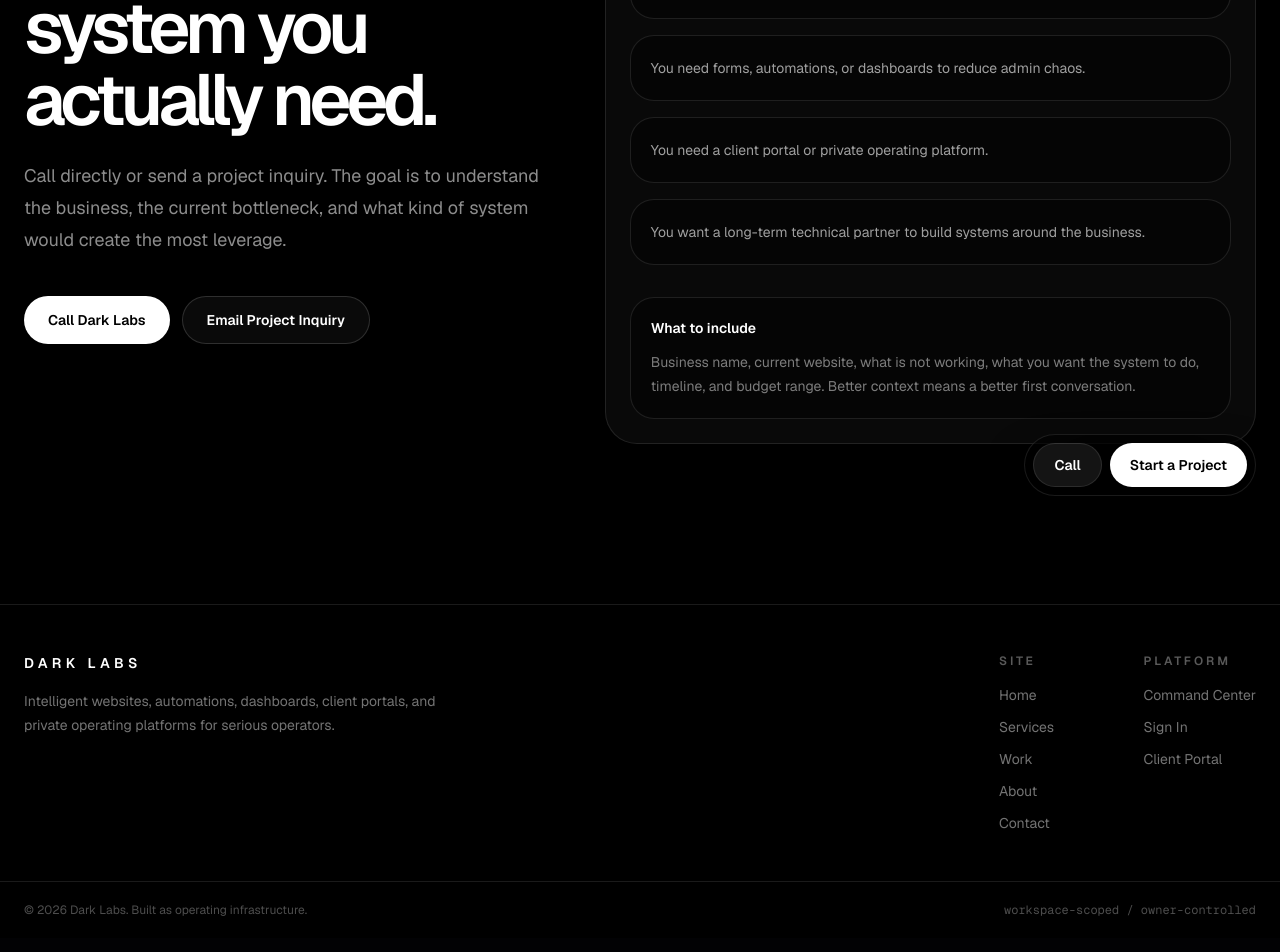
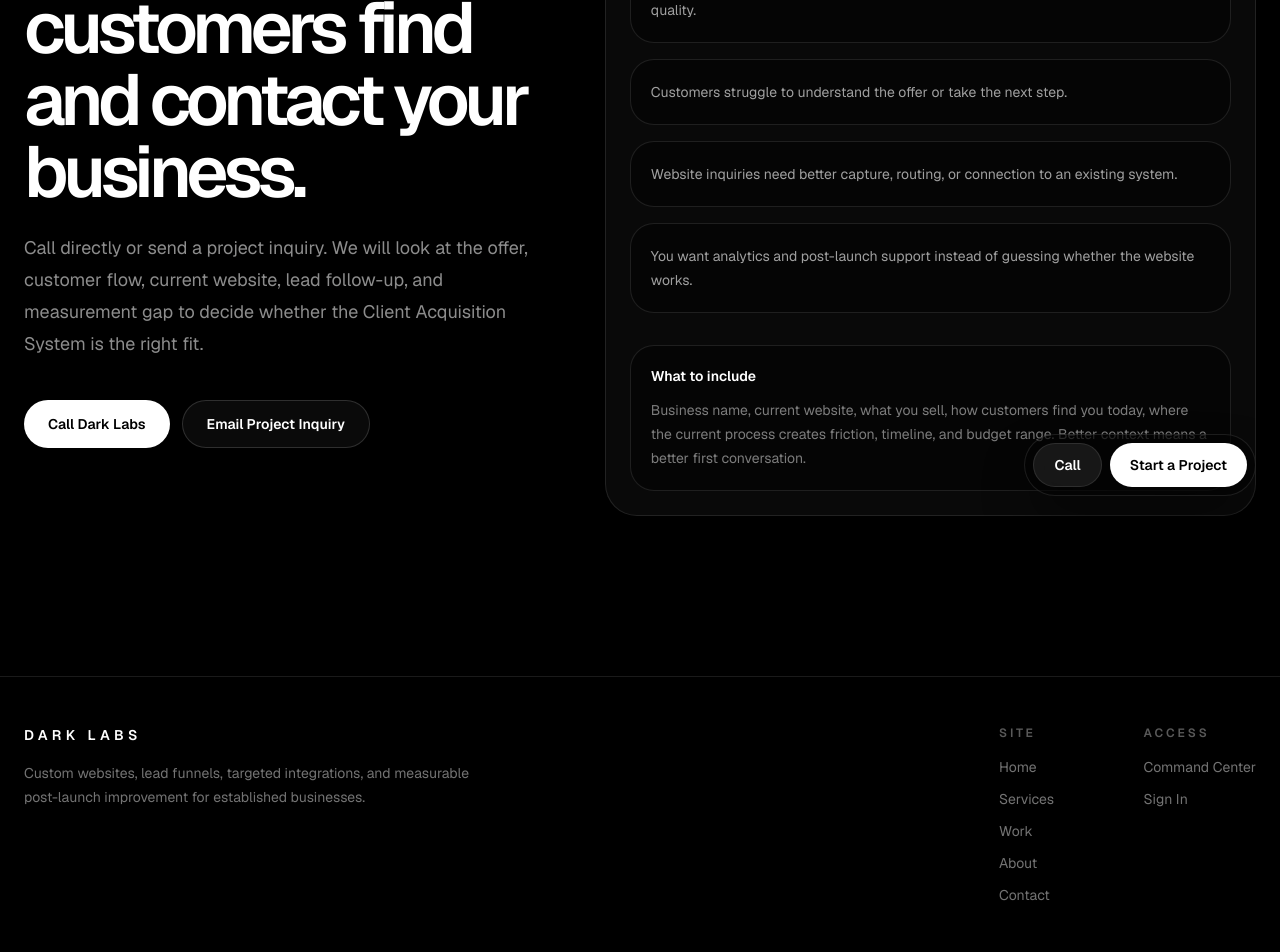
Before and after one commit to AuggieDawg/dark-labs-solutions, a Next.js app: page /contact in a window 1280 px wide. Shown: the part 280-1232 px from the top of the page. Built offline with nearby package versions, Linux system fonts and the light colour scheme.

Commit message:
Align public site copy with acquisition positioning

```diff
--- a/src/app/(site)/about/page.tsx
+++ b/src/app/(site)/about/page.tsx
@@ -1,5 +1,7 @@
 export const metadata = {
   title: "About",
+  description:
+    "Dark Labs is a founder-led custom website and digital systems agency for established businesses.",
 };
 
 export default function AboutPage() {
@@ -11,24 +13,26 @@
             About
           </p>
           <h1 className="mt-6 text-5xl font-semibold tracking-[-0.07em] md:text-7xl">
-            Dark Labs builds operational infrastructure.
+            Custom websites built as measurable business systems.
           </h1>
         </div>
 
         <div className="space-y-6 text-base leading-8 text-white/55 md:text-lg">
           <p>
-            Dark Labs exists to help serious businesses modernize the systems
-            behind their work: websites, automations, dashboards, client
-            portals, and internal operating platforms.
+            Dark Labs is a custom website and digital systems agency for
+            established businesses that need more leads, better visibility, and
+            less operational friction.
           </p>
           <p>
-            The company is being built around disciplined engineering,
-            workspace-based access control, professional design, and practical
-            business outcomes.
+            Each engagement begins with the customer flow, then connects a
+            conversion-focused website, lead path, targeted integrations, and
+            measurement around the way the business actually operates.
           </p>
           <p>
-            The long-term goal is to turn repeated client needs into reusable
-            software infrastructure.
+            You work directly with the person designing, building, launching,
+            and supporting the system. After launch, Dark Labs validates the
+            conversion path and measures what happens during stabilization
+            before recommending the next investment.
           </p>
         </div>
       </div>
--- a/src/app/(site)/contact/page.tsx
+++ b/src/app/(site)/contact/page.tsx
@@ -2,12 +2,14 @@
 
 export const metadata = {
   title: "Contact",
+  description:
+    "Discuss a custom website, lead funnel, integration, or web analytics engagement with Dark Labs.",
 };
 
 export default function ContactPage() {
   const subject = encodeURIComponent("Dark Labs Project Inquiry");
   const body = encodeURIComponent(
-    "Tell me about the system you want to build:\n\nBusiness name:\nWebsite:\nWhat you need:\nTimeline:\nBudget range:\n",
+    "Tell me about the customer-acquisition system you want to improve:\n\nBusiness name:\nCurrent website:\nWhat you sell:\nHow customers find you today:\nWhere the current process creates friction:\nTimeline:\nBudget range:\n",
   );
 
   const emailHref = `mailto:${APP_CONFIG.contactEmail}?subject=${subject}&body=${body}`;
@@ -20,12 +22,12 @@
             Contact
           </p>
           <h1 className="mt-6 text-5xl font-semibold tracking-[-0.07em] md:text-7xl">
-            Start with the system you actually need.
+            Start with how customers find and contact your business.
           </h1>
           <p className="mt-6 max-w-2xl text-base leading-8 text-white/55 md:text-lg">
-            Call directly or send a project inquiry. The goal is to understand
-            the business, the current bottleneck, and what kind of system would
-            create the most leverage.
+            Call directly or send a project inquiry. We will look at the offer,
+            customer flow, current website, lead follow-up, and measurement gap
+            to decide whether the Client Acquisition System is the right fit.
           </p>
 
           <div className="mt-10 flex flex-col gap-3 sm:flex-row">
@@ -51,10 +53,10 @@
 
           <div className="mt-8 grid gap-4">
             {[
-              "You need a better website that creates trust and drives calls.",
-              "You need forms, automations, or dashboards to reduce admin chaos.",
-              "You need a client portal or private operating platform.",
-              "You want a long-term technical partner to build systems around the business.",
+              "You have an established service or operation but the website does not represent its real quality.",
+              "Customers struggle to understand the offer or take the next step.",
+              "Website inquiries need better capture, routing, or connection to an existing system.",
+              "You want analytics and post-launch support instead of guessing whether the website works.",
             ].map((item) => (
               <div
                 key={item}
@@ -68,9 +70,10 @@
           <div className="mt-8 rounded-3xl border border-white/10 bg-black/35 p-5">
             <p className="text-sm font-semibold text-white">What to include</p>
             <p className="mt-3 text-sm leading-6 text-white/48">
-              Business name, current website, what is not working, what you want
-              the system to do, timeline, and budget range. Better context means
-              a better first conversation.
+              Business name, current website, what you sell, how customers find
+              you today, where the current process creates friction, timeline,
+              and budget range. Better context means a better first
+              conversation.
             </p>
           </div>
         </div>
--- a/src/app/(site)/work/page.tsx
+++ b/src/app/(site)/work/page.tsx
@@ -7,7 +7,7 @@
 export const metadata = {
   title: "Work",
   description:
-    "Selected Dark Labs website, automation, dashboard, and platform case studies.",
+    "Selected Dark Labs custom website, lead funnel, integration, and web analytics case studies.",
 };
 
 export default async function WorkPage() {
@@ -52,7 +52,7 @@
             Selected work
           </p>
           <h1 className="mt-6 max-w-5xl text-5xl font-semibold tracking-[-0.07em] md:text-7xl">
-            Real systems built around real businesses.
+            Real acquisition systems built around real businesses.
           </h1>
           <p className="mt-6 max-w-2xl text-base leading-8 text-white/55 md:text-lg">
             Each project documents the problem, the system Dark Labs built, and
@@ -189,7 +189,7 @@
               Your project
             </p>
             <h2 className="mt-4 max-w-2xl text-3xl font-semibold tracking-[-0.04em] md:text-5xl">
-              Build the next measurable business system.
+              Build the next measurable customer-acquisition system.
             </h2>
           </div>
           <Link
--- a/src/app/layout.tsx
+++ b/src/app/layout.tsx
@@ -17,11 +17,11 @@
 
 export const metadata: Metadata = {
   title: {
-    default: `${APP_CONFIG.companyName} | Intelligent Business Systems`,
+    default: `${APP_CONFIG.companyName} | Custom Websites & Client Acquisition Systems`,
     template: `%s | ${APP_CONFIG.companyName}`,
   },
   description:
-    "Dark Labs builds intelligent websites, automations, dashboards, and private operating platforms for businesses that need modern digital infrastructure.",
+    "Dark Labs builds custom websites, lead funnels, targeted integrations, and measurement systems for established businesses.",
 };
 
 export default function RootLayout({
--- a/src/components/site/SiteFooter.tsx
+++ b/src/components/site/SiteFooter.tsx
@@ -11,8 +11,8 @@
             {APP_CONFIG.companyName}
           </p>
           <p className="mt-4 max-w-md text-sm leading-6 text-white/45">
-            Intelligent websites, automations, dashboards, client portals, and
-            private operating platforms for serious operators.
+            Custom websites, lead funnels, targeted integrations, and measurable
+            post-launch improvement for established businesses.
           </p>
         </div>
 
@@ -36,7 +36,7 @@
 
           <div>
             <p className="text-xs font-semibold uppercase tracking-[0.24em] text-white/35">
-              Platform
+              Access
             </p>
             <div className="mt-4 grid gap-3 text-sm text-white/45">
               <Link href="/owner" className="hover:text-white">
@@ -44,9 +44,6 @@
               </Link>
               <Link href="/sign-in" className="hover:text-white">
                 Sign In
-              </Link>
-              <Link href="/portal" className="hover:text-white">
-                Client Portal
               </Link>
             </div>
           </div>
@@ -56,10 +53,10 @@
       <div className="border-t border-white/10 px-6 py-5">
         <div className="mx-auto flex max-w-7xl flex-col gap-2 text-xs text-white/30 md:flex-row md:items-center md:justify-between">
           <p>
-            © {new Date().getFullYear()} Dark Labs. Built as operating
-            infrastructure.
+            © {new Date().getFullYear()} Dark Labs. Built to turn attention into
+            measurable action.
           </p>
-          <p className="font-mono">workspace-scoped / owner-controlled</p>
+          <p className="font-mono">founder-led / measurement-ready</p>
         </div>
       </div>
     </footer>
```
